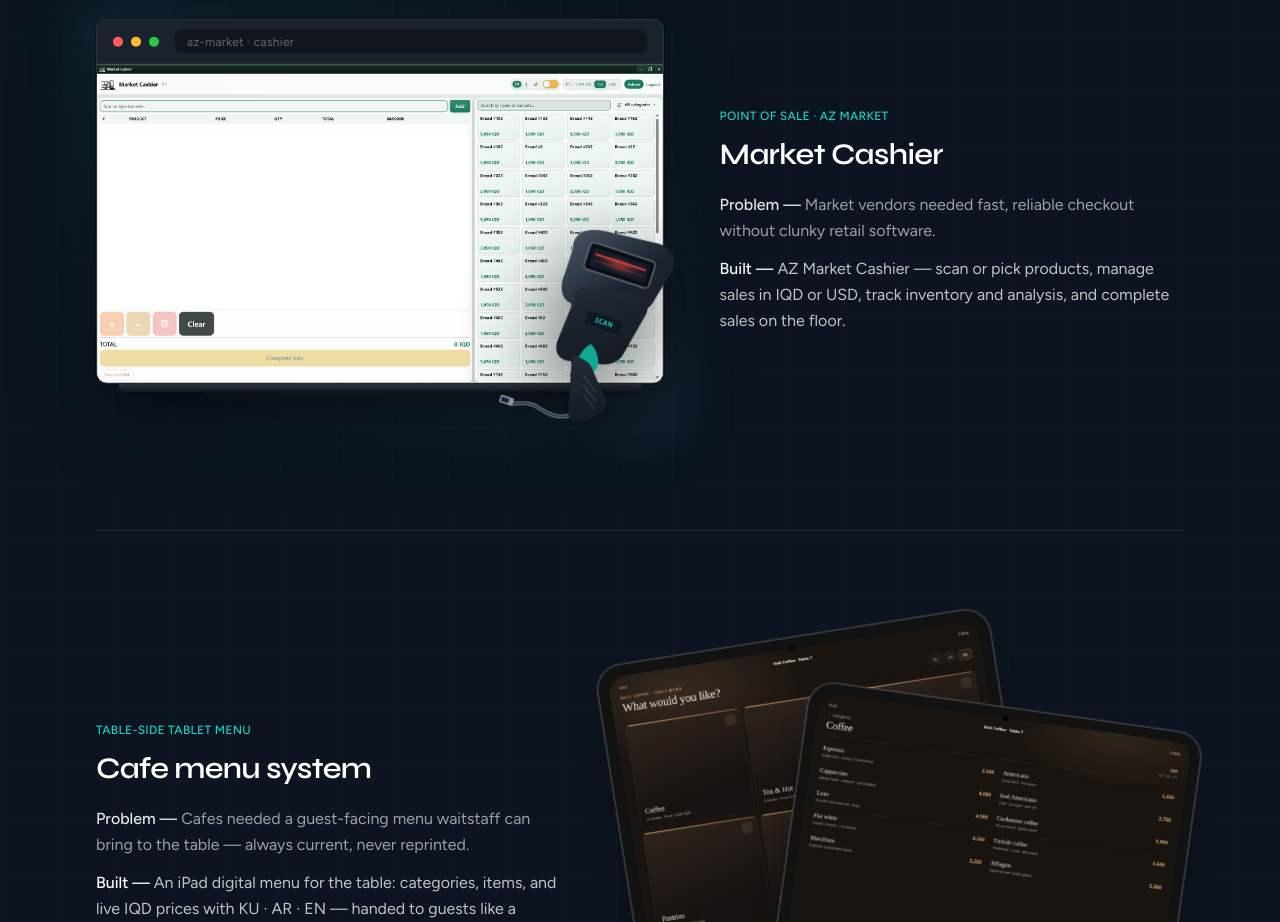
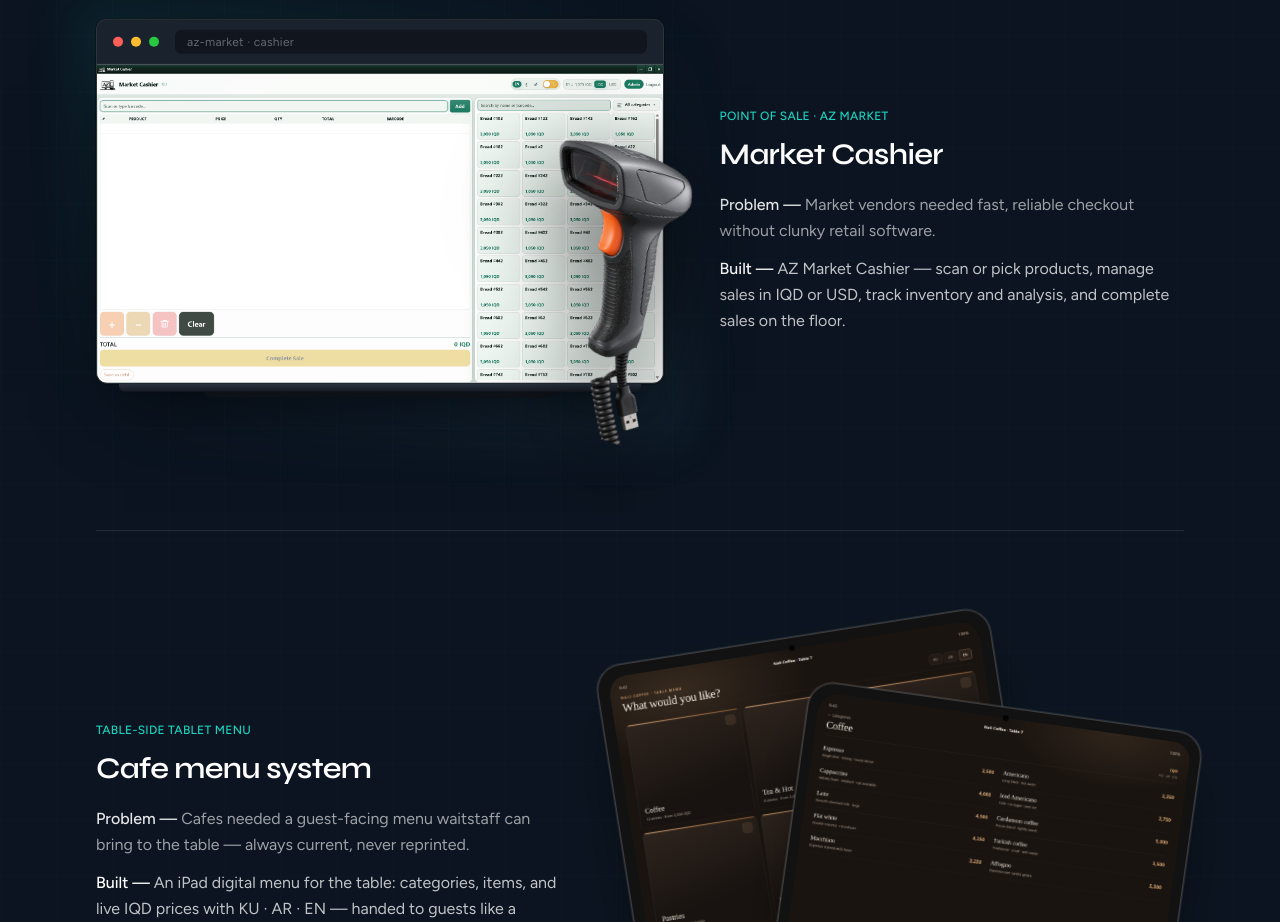
Before and after one commit to zheerkamal33-rgb/AZ-website, a Next.js app: page / in a window 1280 px wide. Shown: the part 1940-2862 px from the top of the page. Built offline with nearby package versions, Linux system fonts and the light colour scheme.

Commit message:
feat(work): replace cashier scanner with product-photo prop
Swap the abstract SVG barcode scanner for a cut-out photoreal
handheld gun (scan window, trigger, coiled USB) beside the POS laptop.

Co-authored-by: armandzheer <armandzheer@gmail.com>

```diff
--- a/src/components/device-frames.tsx
+++ b/src/components/device-frames.tsx
@@ -115,100 +115,22 @@ export function MonitorFrame({
   );
 }
 
-/** Handheld USB/laser barcode scanner — reklamik product prop */
+/** Handheld USB laser barcode scanner — product-photo prop */
 export function BarcodeScanner({ className }: { className?: string }) {
   return (
     <div
       className={cn("az-scanner relative select-none", className)}
       aria-hidden
     >
-      <svg
-        viewBox="0 0 220 280"
-        className="h-auto w-full drop-shadow-[0_28px_40px_rgba(0,0,0,0.55)]"
-        fill="none"
-        xmlns="http://www.w3.org/2000/svg"
-      >
-        <defs>
-          <linearGradient id="sc-body" x1="40" y1="20" x2="180" y2="240" gradientUnits="userSpaceOnUse">
-            <stop stopColor="#3a4452" />
-            <stop offset="0.45" stopColor="#1c2430" />
-            <stop offset="1" stopColor="#0e131a" />
-          </linearGradient>
-          <linearGradient id="sc-grip" x1="90" y1="140" x2="160" y2="270" gradientUnits="userSpaceOnUse">
-            <stop stopColor="#2a3340" />
-            <stop offset="1" stopColor="#121820" />
-          </linearGradient>
-          <linearGradient id="sc-nose" x1="30" y1="40" x2="120" y2="100" gradientUnits="userSpaceOnUse">
-            <stop stopColor="#4a5565" />
-            <stop offset="1" stopColor="#1a222e" />
-          </linearGradient>
-          <radialGradient id="sc-laser" cx="0.5" cy="0.5" r="0.5">
-            <stop stopColor="#ff4d4d" stopOpacity="0.95" />
-            <stop offset="1" stopColor="#ff4d4d" stopOpacity="0" />
-          </radialGradient>
-        </defs>
-        {/* USB cable */}
-        <path
-          d="M118 248 C118 268 95 275 72 268 C48 260 38 278 28 272"
-          stroke="#6b7788"
-          strokeWidth="5"
-          strokeLinecap="round"
-          fill="none"
-        />
-        <path
-          d="M118 248 C118 268 95 275 72 268 C48 260 38 278 28 272"
-          stroke="#2a3340"
-          strokeWidth="2.2"
-          strokeLinecap="round"
-          fill="none"
-        />
-        <rect x="18" y="266" width="18" height="10" rx="2" fill="#8a94a3" />
-        <rect x="20" y="268" width="10" height="6" rx="1" fill="#1a222e" />
-        {/* Head / nose */}
-        <path
-          d="M48 58 C42 42 52 28 78 24 L148 18 C168 16 182 28 178 48 L168 92 C164 108 148 118 128 120 L72 126 C54 128 46 110 48 92 Z"
-          fill="url(#sc-nose)"
-        />
-        {/* Scan window */}
-        <rect x="68" y="42" width="88" height="36" rx="6" fill="#0a0e14" stroke="#5a6575" strokeWidth="2" />
-        <rect x="74" y="48" width="76" height="24" rx="3" fill="#151c26" />
-        <line x1="78" y1="56" x2="146" y2="56" stroke="#ff3b3b" strokeWidth="2.5" opacity="0.85" />
-        <line x1="78" y1="64" x2="146" y2="64" stroke="#ff3b3b" strokeWidth="1.2" opacity="0.35" />
-        <ellipse cx="112" cy="60" rx="28" ry="10" fill="url(#sc-laser)" opacity="0.55" />
-        {/* Body shell */}
-        <path
-          d="M70 118 C66 112 68 104 78 100 L140 88 C154 84 166 94 164 110 L152 168 C150 180 138 188 124 190 L86 198 C72 200 64 188 66 174 Z"
-          fill="url(#sc-body)"
-        />
-        {/* Trigger */}
-        <path
-          d="M108 168 C108 168 118 172 124 186 C128 196 122 206 112 208 C102 210 96 200 98 190 C100 180 104 172 108 168 Z"
-          fill="#0ea894"
-        />
-        {/* Grip */}
-        <path
-          d="M96 188 C92 186 90 190 92 200 L108 262 C110 270 122 272 130 266 L148 248 C154 242 152 232 146 228 L118 196 C112 190 102 190 96 188 Z"
-          fill="url(#sc-grip)"
-        />
-        {/* Grip ridges */}
-        <path d="M112 210 L132 224" stroke="#4a5565" strokeWidth="2" strokeLinecap="round" opacity="0.5" />
-        <path d="M116 222 L136 236" stroke="#4a5565" strokeWidth="2" strokeLinecap="round" opacity="0.45" />
-        <path d="M120 234 L138 246" stroke="#4a5565" strokeWidth="2" strokeLinecap="round" opacity="0.4" />
-        {/* Brand plate */}
-        <rect x="92" y="128" width="48" height="18" rx="3" fill="#0b1420" opacity="0.7" />
-        <text
-          x="116"
-          y="140"
-          textAnchor="middle"
-          fill="#1ad4c0"
-          fontFamily="ui-sans-serif, system-ui, sans-serif"
-          fontSize="8"
-          fontWeight="700"
-          letterSpacing="0.08em"
-        >
-          SCAN
-        </text>
-      </svg>
+      <Image
+        src="/work/cashier/barcode-scanner.png"
+        alt=""
+        width={607}
+        height={1036}
+        quality={92}
+        className="h-auto w-full drop-shadow-[0_28px_48px_rgba(0,0,0,0.7)]"
+        loading="lazy"
+      />
     </div>
   );
 }
```
Also changed, not shown: public/work/cashier/barcode-scanner.png (added).
